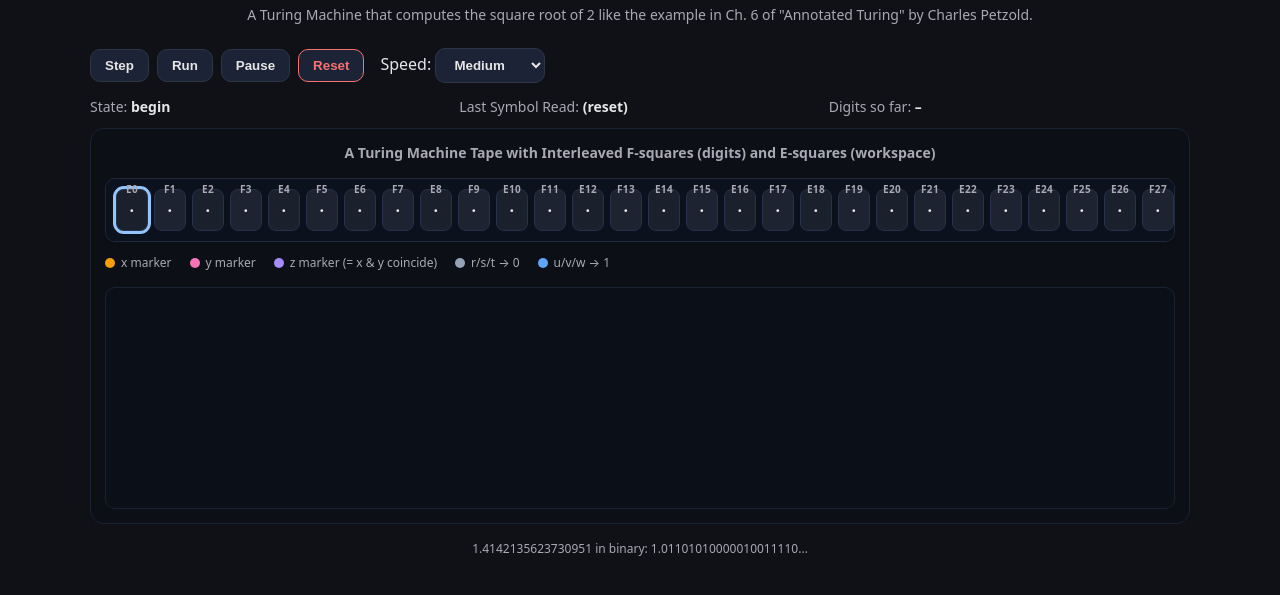
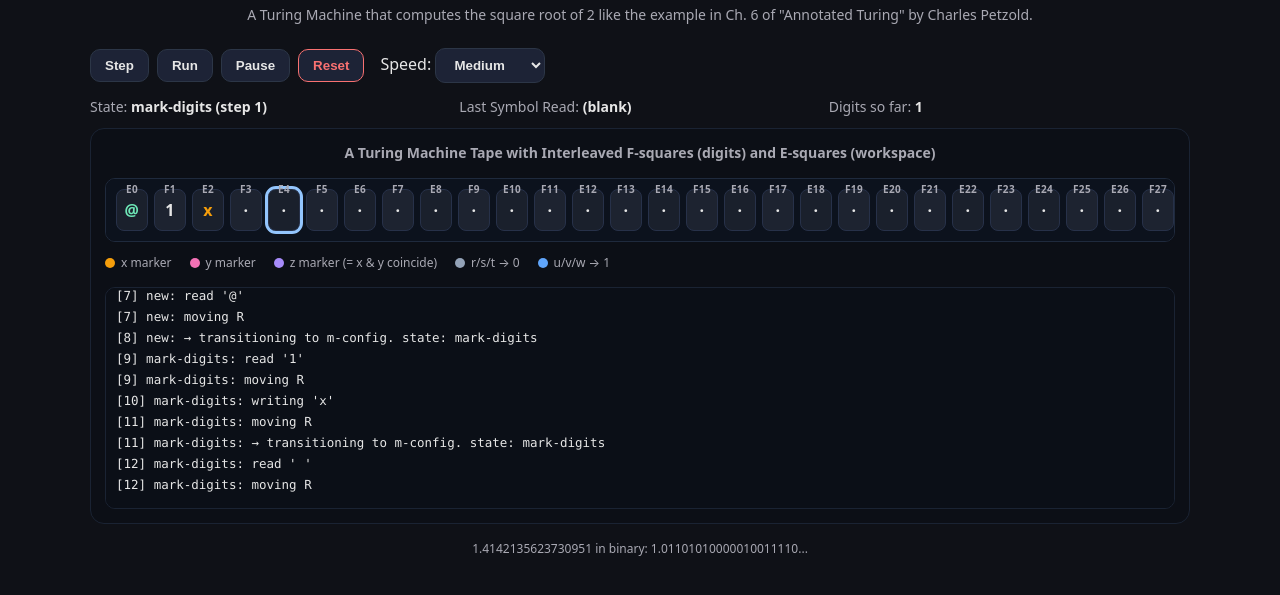
Before and after one commit to Digital-Physics/turing-machine-sqrt, a plain HTML site: page index.html in a window 1280 px wide. Shown: the part 51-646 px from the top of the page. Drawn offline with Linux system fonts and the light colour scheme.

Commit message:
made it autoplay for RC TV

```diff
--- a/index.html
+++ b/index.html
@@ -1580,6 +1580,13 @@ document.getElementById("btnReset").addEventListener("click", ()=> {
   clearInterval(timer);
   initialize();
 });
+document.addEventListener('DOMContentLoaded', () => {
+  const btnRun = document.getElementById("btnRun");
+
+  if (btnRun) {
+    btnRun.click(); // Programmatically click the button
+  }
+});
 </script>
 </body>
 </html>
```
